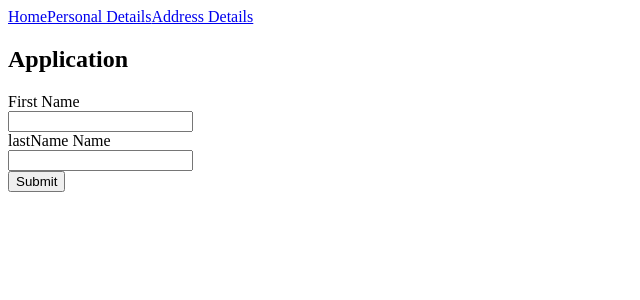
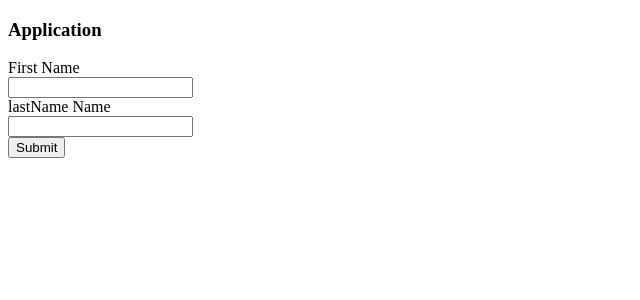
Before and after one commit to r2inlondon/application-form, a React (Create React App) app: page / in a window 1280 px wide. Shown: the top 300 px of the page, without its empty margins (0-640 px from the left). Built offline with nearby package versions, Linux system fonts and the light colour scheme.

Commit message:
just commiting to keep the sytles

```diff
--- a/package.json
+++ b/package.json
@@ -11,6 +11,7 @@
     "react-router": "6.2.1",
     "react-router-dom": "6.2.1",
     "react-scripts": "5.0.0",
+    "sass": "^1.49.7",
     "web-vitals": "^2.1.0"
   },
   "scripts": {
--- a/src/App.js
+++ b/src/App.js
@@ -1,29 +1,9 @@
 import React from "react";
 import ApplicationForm from "./components/ApplicationForm";
-import PersonalDetails from "./components/PersonalDetails";
-import AddressDetails from "./components/AddressDetails";
-
-import Navbar from "./components/Navbar";
-import {
-  BrowserRouter,
-  Routes,
-  Route,
-  Navigate,
-  Link,
-  Router
-} from "react-router-dom";
+import "./styles/styles.scss";
 
 function App() {
-  return (
-    <BrowserRouter>
-      <Navbar />
-      <Routes>
-        <Route path="/" element={<ApplicationForm />} />
-        <Route path="/personal" element={<PersonalDetails />} />
-        <Route path="/address" element={<AddressDetails />} />
-      </Routes>
-    </BrowserRouter>
-  );
+  return <ApplicationForm />;
 }
 
 export default App;
--- a/src/components/ApplicationForm.js
+++ b/src/components/ApplicationForm.js
@@ -3,18 +3,19 @@ import PersonalDetails from "./PersonalDetails";
 import AddressDetails from "./AddressDetails";
 
 const ApplicationForm = () => {
-  const [details, setDetails] = useState("");
+  const [details, setDetails] = useState({ active: true });
   const [addressDetails, setAddressDetails] = useState("");
 
-  // function setName(firstName, lastName) {
-  //   setDetails({ firstName, lastName });
-  // }
+  console.log(details);
 
   return (
     <div>
-      <h2>Application</h2>
-      <PersonalDetails setDetails={setDetails} />
-      {details && <AddressDetails setAddressDetails={setAddressDetails} />}
+      <div className="nav"></div>
+      <h3>Application</h3>
+      {details.active && <PersonalDetails setDetails={setDetails} />}
+      {!details.active && (
+        <AddressDetails setAddressDetails={setAddressDetails} />
+      )}
     </div>
   );
 };
--- a/src/components/PersonalDetails.js
+++ b/src/components/PersonalDetails.js
@@ -3,10 +3,11 @@ import React, { useState } from "react";
 const PersonalDetails = (props) => {
   const [firstName, setFirstName] = useState("");
   const [lastName, setLastName] = useState("");
+  const [active, setActive] = useState("");
 
   const onSubmit = (e) => {
     e.preventDefault();
-    props.setDetails({ firstName, lastName });
+    props.setDetails({ firstName, lastName, active: false });
   };
 
   return (
--- /dev/null
+++ b/src/styles/components/_form.scss
@@ -0,0 +1,3 @@
+.disabled {
+  display: none;
+}
--- /dev/null
+++ b/src/styles/styles.scss
@@ -0,0 +1,2 @@
+@import "./components/nav";
+@import "./components/form";
```
Also changed, not shown: src/styles/components/_nav.scss (added), 1 other file (tests, documents, lock files or other folders).
